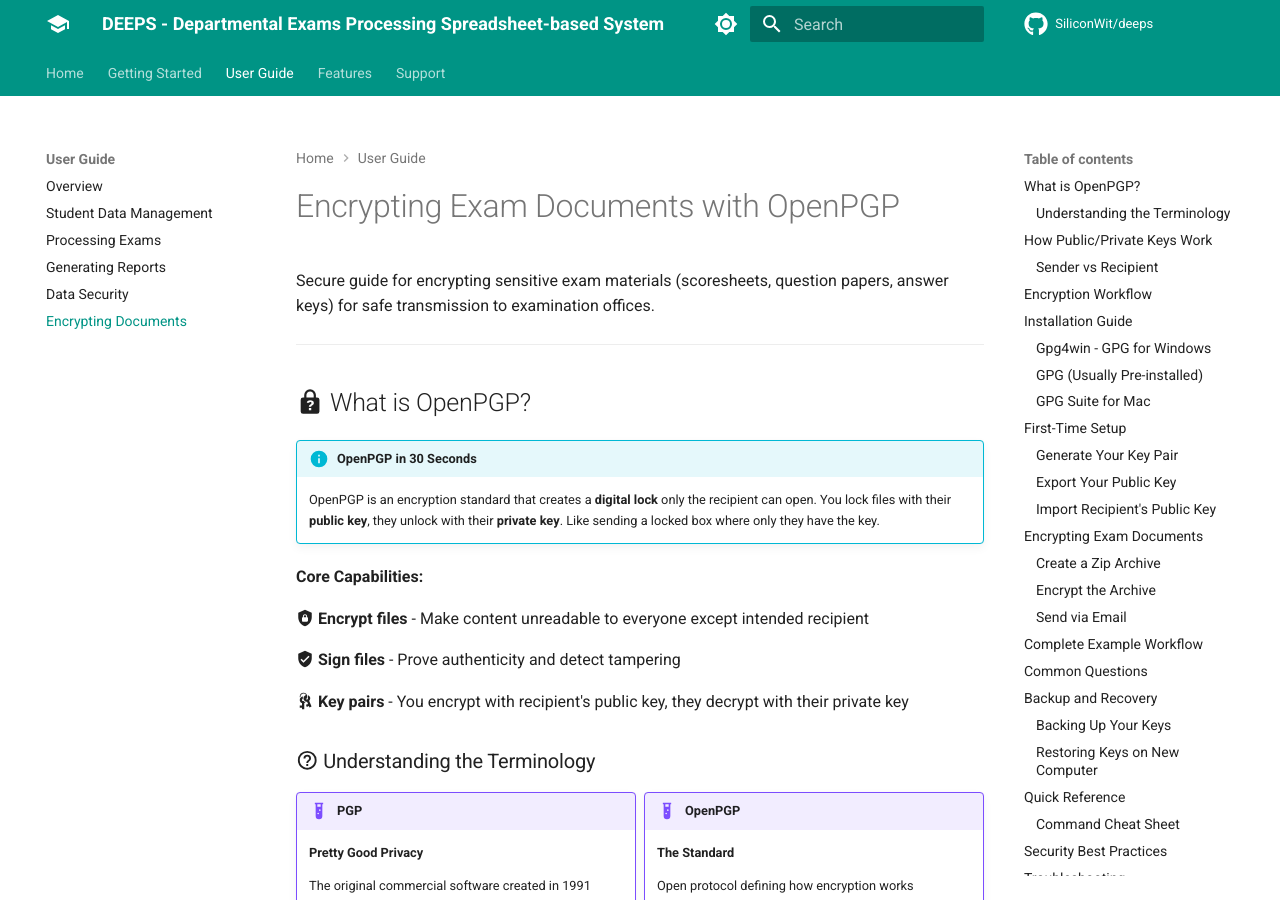
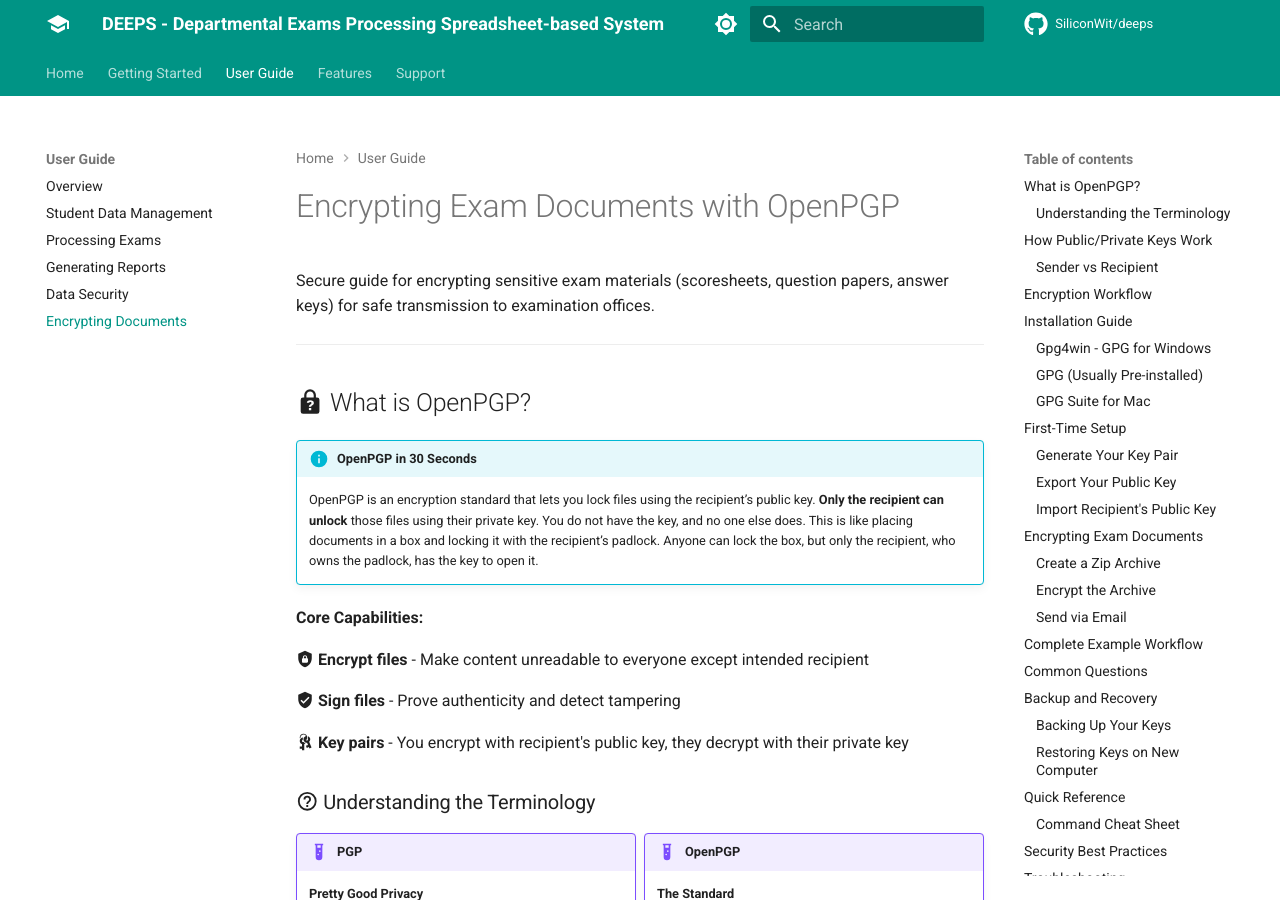
Before and after one commit to SiliconWit/deeps, an MkDocs documentation site: the page built from docs/user-guide/encrypting-documents.md, in a window 1280 px wide and 900 px high. Built offline with MkDocs 1.6.1 and Material for MkDocs 9.7.7, drawn with Linux system fonts in a browser that asks for light colours; comment, search, counter and statistics services are not loaded.

Commit message:
changed public key to open padlock

```diff
--- a/docs/user-guide/encrypting-documents.md
+++ b/docs/user-guide/encrypting-documents.md
@@ -7,7 +7,7 @@ Secure guide for encrypting sensitive exam materials (scoresheets, question pape
 ## :material-lock-question: What is OpenPGP?
 
 !!! info "OpenPGP in 30 Seconds"
-    OpenPGP is an encryption standard that creates a **digital lock** only the recipient can open. You lock files with their **public key**, they unlock with their **private key**. Like sending a locked box where only they have the key.
+    OpenPGP is an encryption standard that lets you lock files using the recipient’s public key. **Only the recipient can unlock** those files using their private key. You do not have the key, and no one else does. This is like placing documents in a box and locking it with the recipient’s padlock. Anyone can lock the box, but only the recipient, who owns the padlock, has the key to open it.
 
 **Core Capabilities:**
 
```
